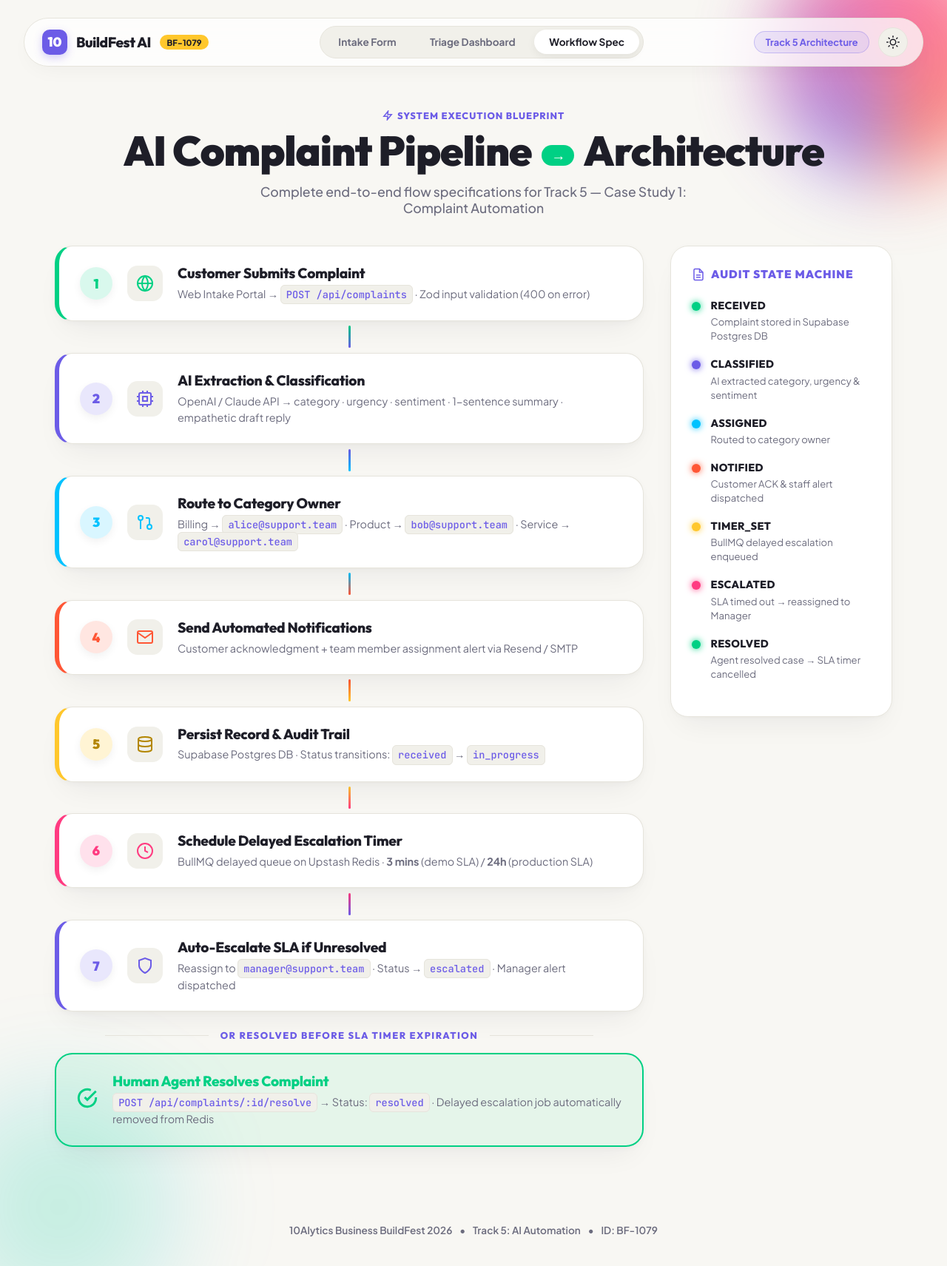
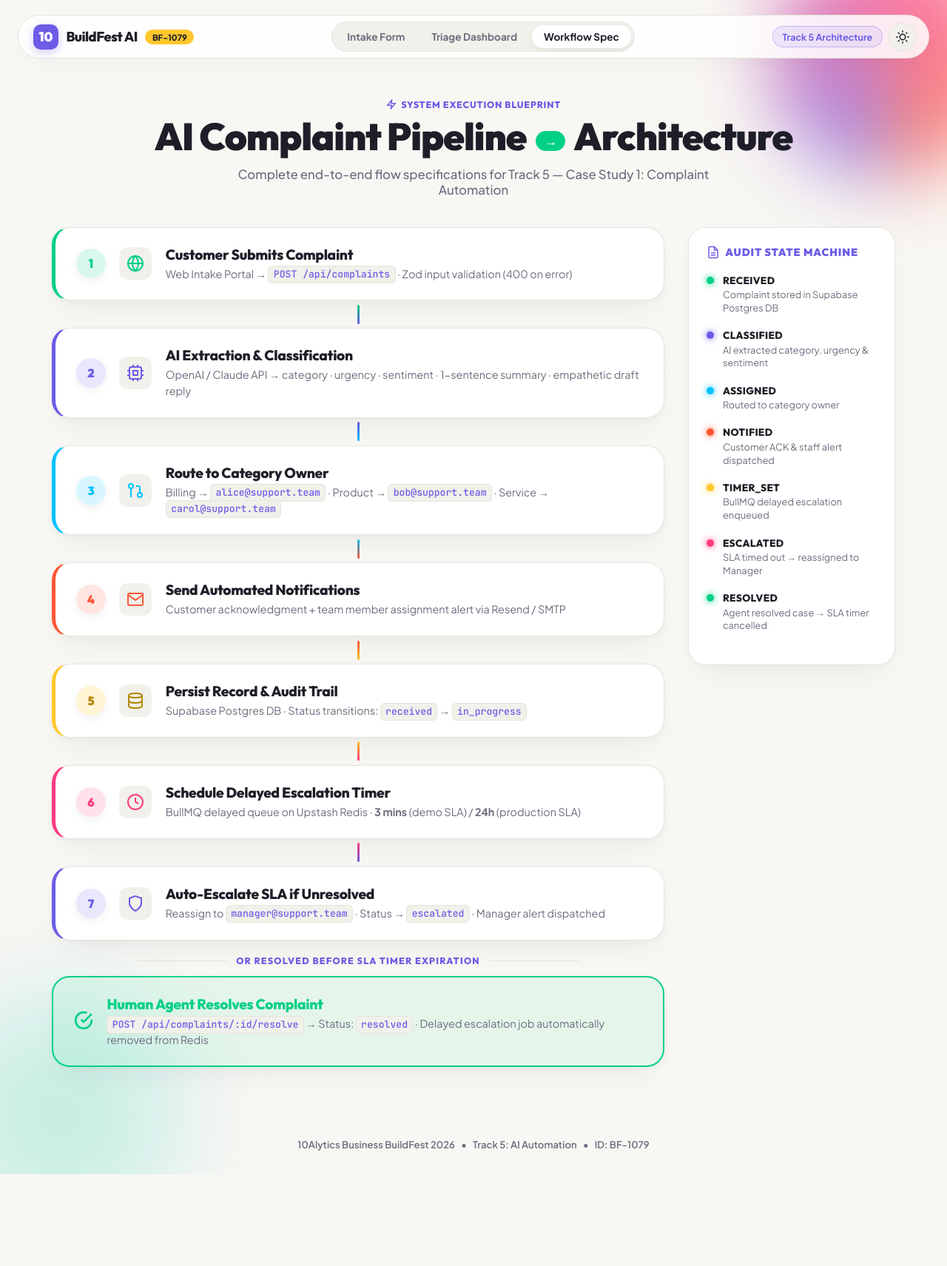
Before and after one commit to Clapiton/BuildFest-Competition-Project, a website: page public/workflow.html in a window 1280 px wide. Shown: the whole page at 74% size. After the commit the page ends 1587 px from the top, so only its background shows below. Drawn offline with Linux system fonts and the light colour scheme.

Commit message:
style: Enhance responsive layouts across mobile, tablet, and desktop viewports

```diff
--- a/public/workflow.html
+++ b/public/workflow.html
@@ -2,7 +2,7 @@
 <html lang="en" data-theme="light">
 <head>
   <meta charset="UTF-8" />
-  <meta name="viewport" content="width=device-width, initial-scale=1.0" />
+  <meta name="viewport" content="width=device-width, initial-scale=1.0, maximum-scale=1.0, user-scalable=no" />
   <title>Workflow Spec — 10Alytics BuildFest 2026 (BF-1079)</title>
   <link rel="preconnect" href="https://fonts.googleapis.com">
   <link rel="preconnect" href="https://fonts.gstatic.com" crossorigin>
@@ -99,7 +99,7 @@
 
     /* Floating Navbar Navigation */
     .navbar-wrapper {
-      padding: 1.5rem 2rem;
+      padding: 1.25rem 1.5rem;
       position: sticky;
       top: 0;
       z-index: 100;
@@ -108,29 +108,31 @@
     .navbar {
       max-width: 1300px;
       margin: 0 auto;
-      background: rgba(255, 255, 255, 0.75);
+      background: rgba(255, 255, 255, 0.85);
       backdrop-filter: blur(20px);
       -webkit-backdrop-filter: blur(20px);
       border: 1px solid var(--border-color);
       border-radius: var(--pill-radius);
-      padding: 0.6rem 1.25rem 0.6rem 1.5rem;
+      padding: 0.5rem 1rem 0.5rem 1.25rem;
       display: flex;
       align-items: center;
       justify-content: space-between;
+      gap: 0.75rem;
       box-shadow: 0 10px 30px -10px rgba(0, 0, 0, 0.05);
       transition: all 0.3s ease;
     }
 
     [data-theme="dark"] .navbar {
-      background: rgba(27, 26, 38, 0.8);
+      background: rgba(27, 26, 38, 0.85);
     }
 
     .brand {
       display: flex;
       align-items: center;
-      gap: 0.75rem;
+      gap: 0.65rem;
       text-decoration: none;
       color: var(--text-main);
+      flex-shrink: 0;
     }
 
     .brand-icon-geo {
@@ -146,12 +148,13 @@
       font-weight: 900;
       font-size: 1.1rem;
       box-shadow: 0 4px 12px rgba(108, 92, 231, 0.3);
+      flex-shrink: 0;
     }
 
     .brand-title {
       font-family: var(--ff-heading);
       font-weight: 800;
-      font-size: 1.2rem;
+      font-size: 1.15rem;
       letter-spacing: -0.5px;
       color: var(--text-main);
     }
@@ -169,21 +172,24 @@
     .nav-menu {
       display: flex;
       align-items: center;
-      gap: 0.35rem;
+      gap: 0.25rem;
       background: var(--bg-subtle);
-      padding: 0.3rem;
+      padding: 0.25rem;
       border-radius: var(--pill-radius);
       border: 1px solid var(--border-color);
+      overflow-x: auto;
+      -webkit-overflow-scrolling: touch;
     }
 
     .nav-item {
       color: var(--text-muted);
       text-decoration: none;
-      padding: 0.5rem 1.25rem;
+      padding: 0.45rem 1rem;
       font-size: 0.85rem;
       font-weight: 700;
       border-radius: var(--pill-radius);
       transition: all 0.2s ease;
+      white-space: nowrap;
     }
 
     .nav-item:hover { color: var(--text-main); }
@@ -196,34 +202,37 @@
     .nav-right {
       display: flex;
       align-items: center;
-      gap: 0.75rem;
+      gap: 0.5rem;
+      flex-shrink: 0;
     }
 
     .track-badge {
       display: flex;
       align-items: center;
       gap: 0.5rem;
-      font-size: 0.8rem;
+      font-size: 0.78rem;
       font-weight: 700;
       color: var(--geo-purple);
       background: rgba(108, 92, 231, 0.1);
       border: 1px solid rgba(108, 92, 231, 0.3);
-      padding: 0.4rem 0.9rem;
+      padding: 0.35rem 0.8rem;
       border-radius: var(--pill-radius);
+      white-space: nowrap;
     }
 
     .theme-toggle-btn {
       background: var(--bg-subtle);
       border: 1px solid var(--border-color);
       color: var(--text-main);
-      width: 40px;
-      height: 40px;
+      width: 38px;
+      height: 38px;
       border-radius: 50%;
       display: flex;
       align-items: center;
       justify-content: center;
       cursor: pointer;
       transition: all 0.2s ease;
+      flex-shrink: 0;
     }
 
     .theme-toggle-btn:hover { transform: scale(1.08); }
@@ -231,7 +240,7 @@
     /* Header Title Section */
     .header-section {
       text-align: center;
-      padding: 2rem 1.5rem 2.5rem;
+      padding: 2rem 1.25rem 2.5rem;
       position: relative;
       z-index: 1;
     }
@@ -242,20 +251,20 @@
       gap: 0.4rem;
       font-family: var(--ff-heading);
       font-weight: 800;
-      font-size: 0.8rem;
+      font-size: 0.78rem;
       color: var(--geo-purple);
       text-transform: uppercase;
-      letter-spacing: 1px;
-      margin-bottom: 0.5rem;
+      letter-spacing: 0.8px;
+      margin-bottom: 0.4rem;
     }
 
     .header-section h1 {
       font-family: var(--ff-heading);
-      font-size: clamp(2.2rem, 5vw, 3.5rem);
+      font-size: clamp(2rem, 4.5vw, 3.2rem);
       font-weight: 900;
       line-height: 1.15;
       letter-spacing: -1px;
-      margin-bottom: 0.75rem;
+      margin-bottom: 0.65rem;
       color: var(--text-main);
     }
 
@@ -263,18 +272,18 @@
       display: inline-flex;
       align-items: center;
       justify-content: center;
-      padding: 0.2rem 0.8rem;
+      padding: 0.2rem 0.75rem;
       background: var(--geo-green);
       color: #FFF;
       border-radius: var(--pill-radius);
-      font-size: 1.2rem;
+      font-size: 1.1rem;
       vertical-align: middle;
-      margin: 0 0.3rem;
+      margin: 0 0.25rem;
     }
 
     .header-section p {
       color: var(--text-muted);
-      font-size: 1.1rem;
+      font-size: clamp(0.95rem, 2vw, 1.05rem);
       font-weight: 500;
       max-width: 650px;
       margin: 0 auto;
@@ -284,13 +293,13 @@
     .main-wrapper {
       max-width: 1180px;
       margin: 0 auto;
-      padding: 0 1.5rem 4rem;
+      padding: 0 1.25rem 4rem;
       width: 100%;
       position: relative;
       z-index: 1;
       flex: 1;
       display: flex;
-      gap: 2.25rem;
+      gap: 2rem;
       align-items: flex-start;
     }
 
@@ -299,23 +308,25 @@
       display: flex;
       flex-direction: column;
       gap: 0;
+      width: 100%;
     }
 
     .step-row {
       display: flex;
       flex-direction: column;
       align-items: center;
+      width: 100%;
     }
 
     .step-card {
       display: flex;
       align-items: center;
-      gap: 1.25rem;
+      gap: 1.15rem;
       width: 100%;
       background: var(--bg-card);
       border: 1px solid var(--border-color);
       border-radius: var(--card-radius);
-      padding: 1.5rem 1.75rem;
+      padding: clamp(1.15rem, 3vw, 1.5rem) clamp(1.15rem, 3vw, 1.75rem);
       box-shadow: var(--card-shadow);
       transition: transform 0.25s ease, box-shadow 0.25s ease;
       position: relative;
@@ -328,14 +339,14 @@
     }
 
     .badge-number {
-      width: 44px;
-      height: 44px;
+      width: 40px;
+      height: 40px;
       border-radius: 50%;
       display: flex;
       align-items: center;
       justify-content: center;
       font-family: var(--ff-heading);
-      font-size: 1.1rem;
+      font-size: 1rem;
       font-weight: 900;
       flex-shrink: 0;
       box-shadow: 0 4px 12px rgba(0,0,0,0.06);
@@ -343,9 +354,9 @@
 
     .step-icon {
       flex-shrink: 0;
-      width: 48px;
-      height: 48px;
-      border-radius: 14px;
+      width: 44px;
+      height: 44px;
+      border-radius: 12px;
       background: var(--bg-subtle);
       display: flex;
       align-items: center;
@@ -355,35 +366,35 @@
     .step-text { flex: 1; }
     .step-title {
       font-family: var(--ff-heading);
-      font-size: 1.2rem;
+      font-size: clamp(1.05rem, 2.5vw, 1.2rem);
       font-weight: 800;
       color: var(--text-main);
-      margin-bottom: 0.3rem;
+      margin-bottom: 0.25rem;
       letter-spacing: -0.3px;
     }
     .step-sub {
-      font-size: 0.9rem;
+      font-size: clamp(0.82rem, 1.8vw, 0.9rem);
       color: var(--text-muted);
-      line-height: 1.55;
+      line-height: 1.5;
     }
     .step-sub code {
       font-family: var(--ff-mono);
       background: var(--bg-subtle);
       border: 1px solid var(--border-color);
-      padding: 0.2rem 0.45rem;
+      padding: 0.15rem 0.4rem;
       border-radius: 6px;
       color: var(--geo-purple);
-      font-size: 0.85rem;
+      font-size: 0.82rem;
     }
 
     /* Color Themes per Step */
-    .step-card.s1 { border-left: 6px solid var(--geo-green); }
-    .step-card.s2 { border-left: 6px solid var(--geo-purple); }
-    .step-card.s3 { border-left: 6px solid var(--geo-cyan); }
-    .step-card.s4 { border-left: 6px solid var(--geo-orange); }
-    .step-card.s5 { border-left: 6px solid var(--geo-yellow); }
-    .step-card.s6 { border-left: 6px solid var(--geo-pink); }
-    .step-card.s7 { border-left: 6px solid var(--geo-purple); }
+    .step-card.s1 { border-left: 5px solid var(--geo-green); }
+    .step-card.s2 { border-left: 5px solid var(--geo-purple); }
+    .step-card.s3 { border-left: 5px solid var(--geo-cyan); }
+    .step-card.s4 { border-left: 5px solid var(--geo-orange); }
+    .step-card.s5 { border-left: 5px solid var(--geo-yellow); }
+    .step-card.s6 { border-left: 5px solid var(--geo-pink); }
+    .step-card.s7 { border-left: 5px solid var(--geo-purple); }
 
     .badge-number.s1 { background: rgba(0, 208, 132, 0.15); color: var(--geo-green); }
     .badge-number.s2 { background: rgba(108, 92, 231, 0.15); color: var(--geo-purple); }
@@ -400,85 +411,86 @@
       display: flex;
       flex-direction: column;
       align-items: center;
-      padding: 0.4rem 0;
+      padding: 0.35rem 0;
     }
     .connector-line {
       width: 3px;
-      height: 30px;
+      height: 26px;
       border-radius: 2px;
     }
 
     /* Branch section */
     .or-divider {
       font-family: var(--ff-heading);
-      font-size: 0.8rem;
+      font-size: 0.78rem;
       color: var(--geo-purple);
       font-weight: 800;
       text-transform: uppercase;
-      letter-spacing: 1.5px;
-      margin: 1.5rem 0 1rem;
+      letter-spacing: 1.2px;
+      margin: 1.25rem 0 0.85rem;
       display: flex;
       align-items: center;
-      gap: 1rem;
+      gap: 0.85rem;
       width: 100%;
       justify-content: center;
+      text-align: center;
     }
     .or-divider::before, .or-divider::after {
       content: '';
       flex: 1;
       height: 1px;
       background: var(--border-color);
-      max-width: 140px;
+      max-width: 120px;
     }
 
     .resolve-card {
       display: flex;
       align-items: center;
-      gap: 1.25rem;
+      gap: 1.15rem;
       width: 100%;
       background: rgba(0, 208, 132, 0.08);
       border: 2px solid var(--geo-green);
       border-radius: var(--card-radius);
-      padding: 1.5rem 1.75rem;
+      padding: clamp(1.15rem, 3vw, 1.5rem) clamp(1.15rem, 3vw, 1.75rem);
       box-shadow: var(--card-shadow);
     }
 
     /* Audit Sidebar */
     .audit-sidebar {
-      width: 300px;
+      width: 280px;
       flex-shrink: 0;
       background: var(--bg-card);
       border: 1px solid var(--border-color);
       border-radius: var(--card-radius);
-      padding: 1.75rem;
+      padding: 1.5rem;
       box-shadow: var(--card-shadow);
       position: sticky;
-      top: 110px;
+      top: 105px;
     }
 
     .audit-sidebar h3 {
       font-family: var(--ff-heading);
-      font-size: 0.95rem;
+      font-size: 0.9rem;
       font-weight: 900;
       color: var(--geo-purple);
       text-transform: uppercase;
-      letter-spacing: 1px;
-      margin-bottom: 1.5rem;
+      letter-spacing: 0.8px;
+      margin-bottom: 1.25rem;
       display: flex;
       align-items: center;
-      gap: 0.5rem;
+      gap: 0.45rem;
     }
 
     .audit-item {
       display: flex;
-      gap: 0.85rem;
-      margin-bottom: 1.25rem;
+      gap: 0.75rem;
+      margin-bottom: 1.15rem;
       align-items: flex-start;
     }
 
     .audit-dot {
-      width: 12px;
-      height: 12px;
+      width: 10px;
+      height: 10px;
       border-radius: 50%;
       margin-top: 0.25rem;
       flex-shrink: 0;
@@ -487,34 +499,49 @@
 
     .audit-event {
       font-family: var(--ff-heading);
-      font-size: 0.9rem;
+      font-size: 0.85rem;
       font-weight: 800;
       color: var(--text-main);
       text-transform: uppercase;
       letter-spacing: 0.3px;
     }
     .audit-detail {
-      font-size: 0.82rem;
+      font-size: 0.8rem;
       color: var(--text-muted);
-      margin-top: 0.2rem;
-      line-height: 1.45;
+      margin-top: 0.15rem;
+      line-height: 1.4;
     }
 
     .footer-credits {
       text-align: center;
-      padding: 2.5rem 1.5rem;
+      padding: 2rem 1.25rem;
       color: var(--text-muted);
-      font-size: 0.85rem;
+      font-size: 0.82rem;
       font-weight: 600;
       display: flex;
       align-items: center;
       justify-content: center;
-      gap: 0.6rem;
+      gap: 0.5rem;
+      flex-wrap: wrap;
     }
 
+    /* Responsive Breakpoints */
     @media (max-width: 860px) {
       .audit-sidebar { display: none; }
       .main-wrapper { flex-direction: column; }
+    }
+
+    @media (max-width: 768px) {
+      .navbar-wrapper { padding: 0.85rem 1rem; }
+      .navbar { padding: 0.5rem 0.75rem; }
+      .brand-title { display: none; }
+      .track-badge { display: none; }
+    }
+
+    @media (max-width: 480px) {
+      .step-card { padding: 1.15rem 1rem; border-radius: 18px; }
+      .step-icon { display: none; }
+      .badge-number { width: 34px; height: 34px; font-size: 0.9rem; }
     }
   </style>
 </head>
@@ -695,8 +722,8 @@
 
       <div class="step-row">
         <div class="resolve-card">
-          <div style="color: var(--geo-green);">
-            <svg width="28" height="28" viewBox="0 0 24 24" fill="none" stroke="currentColor" stroke-width="2.5"><path d="M22 11.08V12a10 10 0 1 1-5.93-9.14"/><polyline points="22 4 12 14.01 9 11.01"/></svg>
+          <div style="color: var(--geo-green); flex-shrink: 0;">
+            <svg width="26" height="26" viewBox="0 0 24 24" fill="none" stroke="currentColor" stroke-width="2.5"><path d="M22 11.08V12a10 10 0 1 1-5.93-9.14"/><polyline points="22 4 12 14.01 9 11.01"/></svg>
           </div>
           <div class="step-text">
             <div class="step-title" style="color: var(--geo-green);">Human Agent Resolves Complaint</div>
```
Also changed, not shown: public/index.html (+105 -77 lines), public/status.html (+123 -86 lines).
